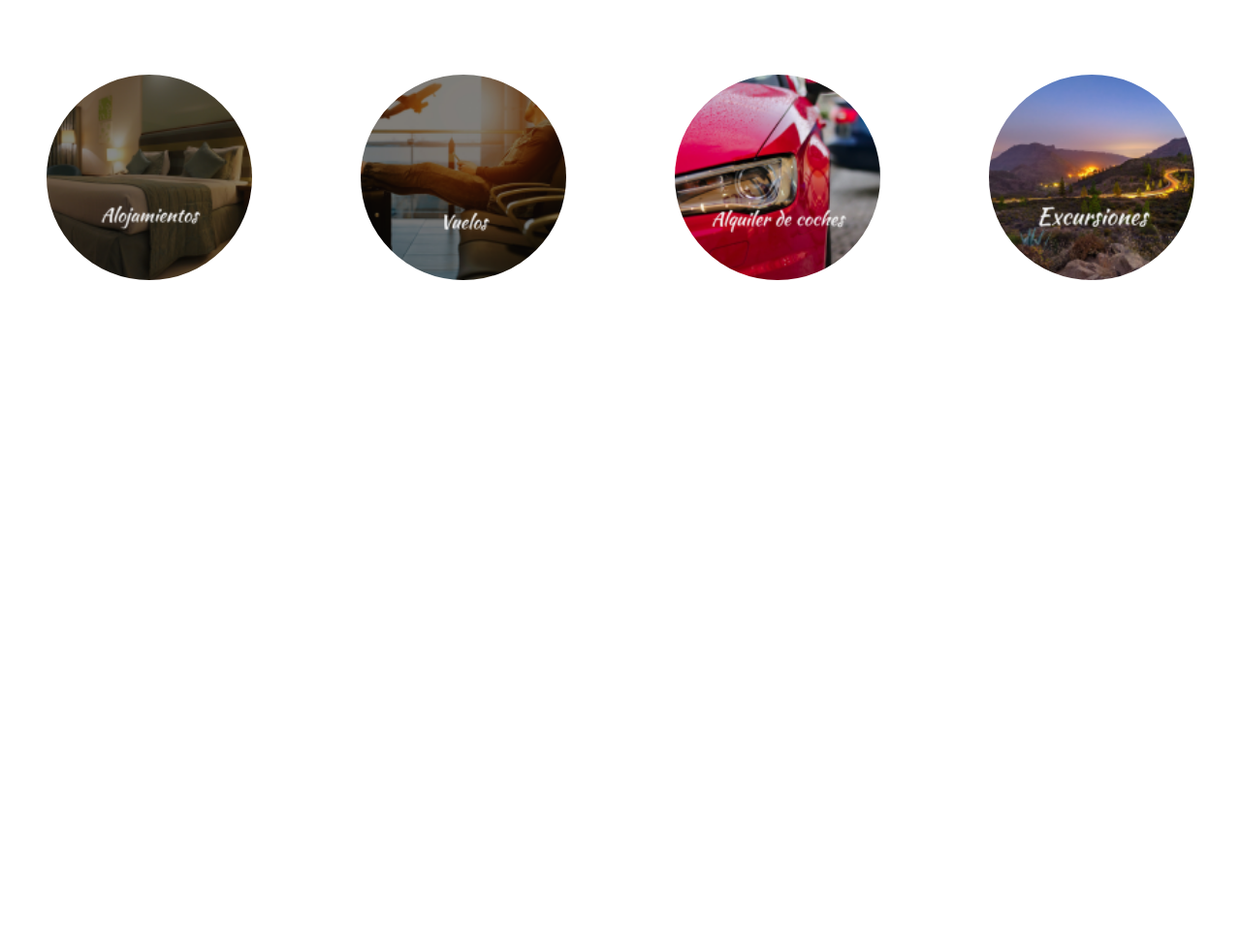
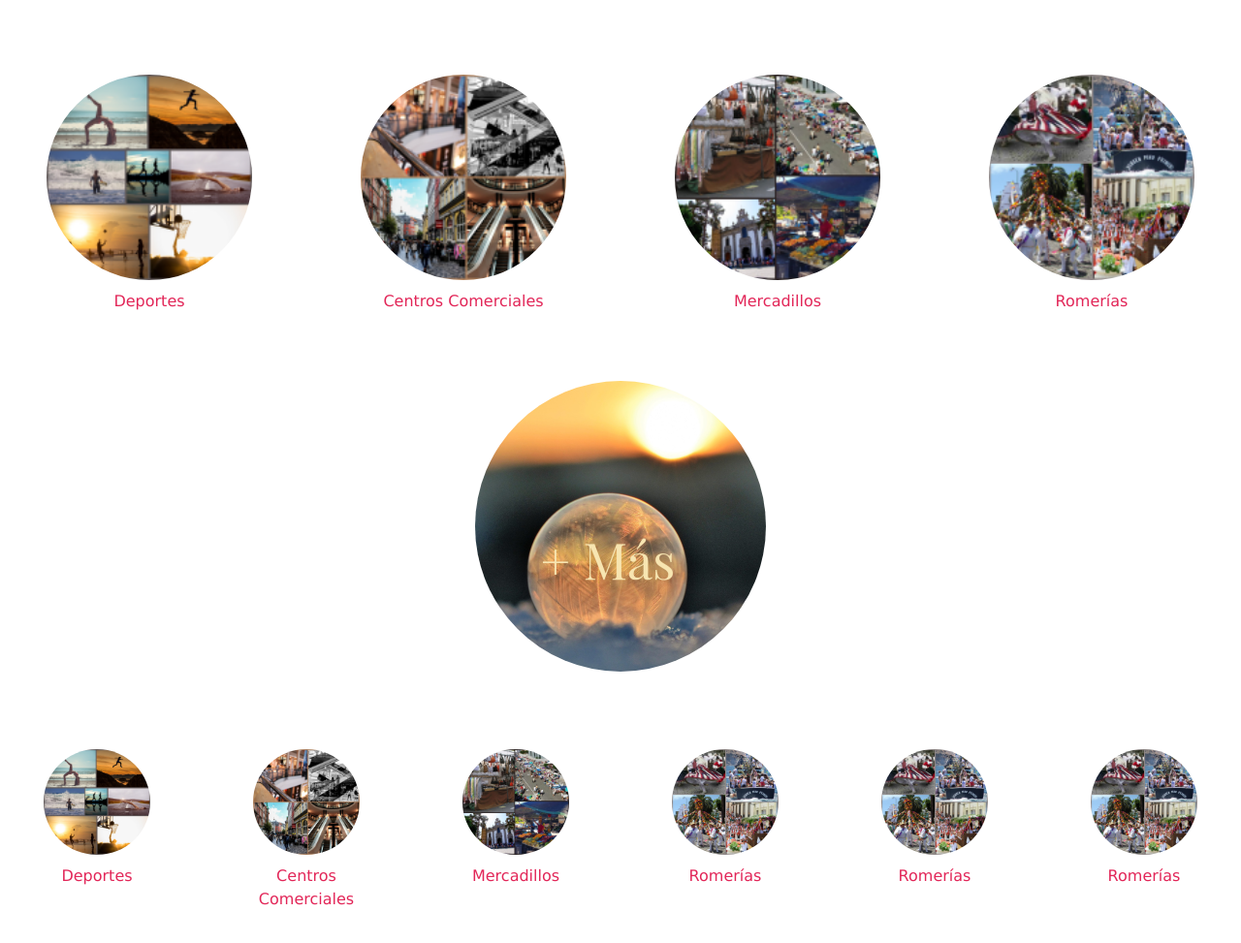
Before and after one commit to MariaBerbis/vive_gran_canaria, a plain HTML site: page index.html in a window 1280 px wide. Shown: the part 2708-3681 px from the top of the page at 97% size. Before the commit the page ends 3057 px from the top, so only its background shows below. Drawn offline with nearby package versions, Linux system fonts and the light colour scheme.

Commit message:
Added section
Added one more section and its links & pictures. Also updated the CSS

```diff
--- a/index.html
+++ b/index.html
@@ -137,10 +137,24 @@
       </div>
 
       <div class="links-images grid-4">
-        <a href="#"><img src="images/alojamientos.webp" alt="Alojamientos"></a>
-        <a href="#"><img src="images/vuelos.webp" alt="Vuelos"></a>
-        <a href="#"><img src="images/rentacar.webp" alt="Renta Car"></a>
-        <a href="#"><img src="images/excursiones.webp" alt="Excursiones"></a>
+        <a href="#"><img src="images/deporte.webp " alt="deportes">Deportes</a>
+        <a href="#"><img src="images/centroscomerciales.webp" alt="centros-comerciales">Centros Comerciales</a>
+        <a href="#"><img src="images/mercadillos.webp" alt="mercadillos">Mercadillos</a>
+        <a href="#"><img src="images/romerias.webp" alt="romerias">Romerías</a>
+      </div>
+      <div class="section">
+        <a href="more.html">
+          <img src="images/mas.webp" class="image-section" alt="Collage de 4 imágenes con título de MAS">
+        </a>
+      </div>
+
+      <div class="links-images grid-6">
+        <a href="#"><img src="images/deporte.webp " alt="deportes">Deportes</a>
+        <a href="#"><img src="images/centroscomerciales.webp" alt="centros-comerciales">Centros Comerciales</a>
+        <a href="#"><img src="images/mercadillos.webp" alt="mercadillos">Mercadillos</a>
+        <a href="#"><img src="images/romerias.webp" alt="romerias">Romerías</a>
+        <a href="#"><img src="images/romerias.webp" alt="romerias">Romerías</a>
+        <a href="#"><img src="images/romerias.webp" alt="romerias">Romerías</a>
       </div>
     </div>
   </main>
--- a/src/styles.css
+++ b/src/styles.css
@@ -134,6 +134,10 @@ a.btn-bd-primary:hover {
   grid-template-columns: repeat(5, 1fr);
 }
 
+.grid-6 {
+  grid-template-columns: repeat(6, 1fr);
+}
+
 /* Estilos para las imágenes de los enlaces */
 .links-images a {
   text-decoration: none;
```
